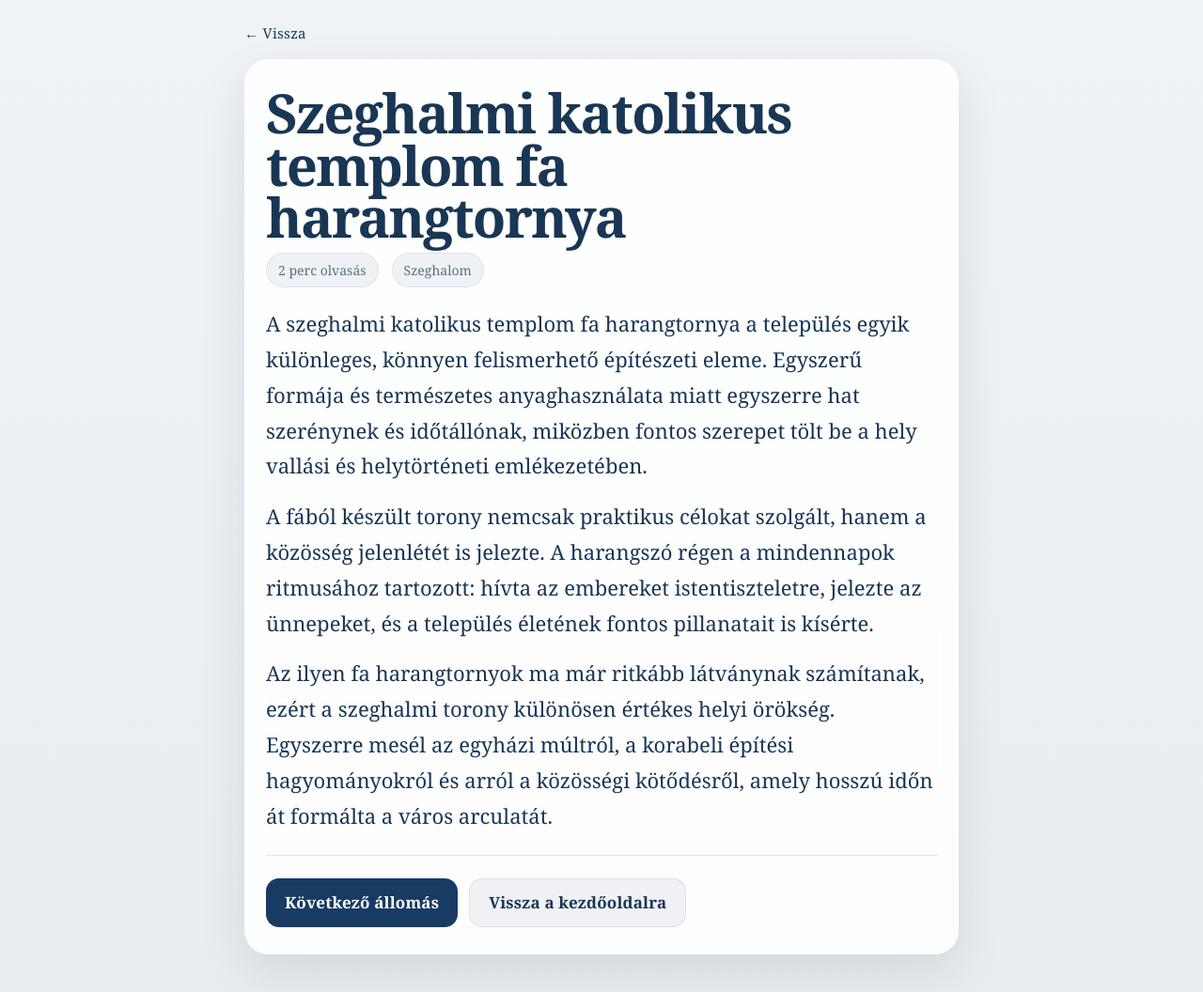
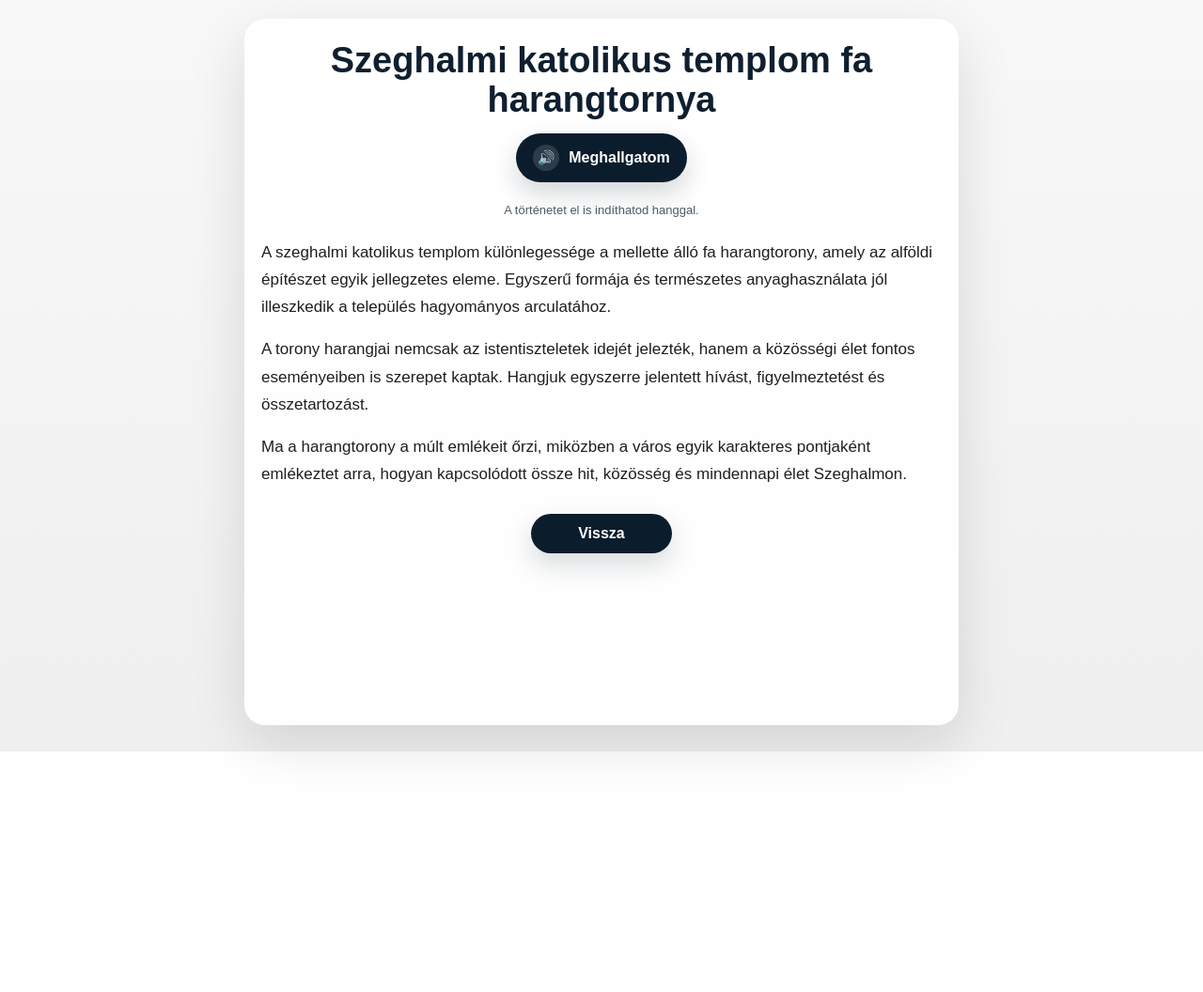
Before and after one commit to Crieto08/-memora-demo, a plain HTML site: page tortenet.html in a window 1280 px wide. Shown: the whole page at 94% size. After the commit the page ends 800 px from the top, so only its background shows below. Drawn offline with Linux system fonts and the light colour scheme.

Commit message:
Add files via upload

```diff
--- a/tortenet.html
+++ b/tortenet.html
@@ -1,172 +1,157 @@
-<!doctype html>
+<!DOCTYPE html>
 <html lang="hu">
 <head>
-  <meta charset="utf-8" />
-  <meta name="viewport" content="width=device-width, initial-scale=1, viewport-fit=cover" />
-  <title>Szeghalmi katolikus templom fa harangtornya</title>
+  <meta charset="UTF-8" />
+  <meta name="viewport" content="width=device-width, initial-scale=1.0" />
+  <title>Történet</title>
   <style>
-    :root {
-      --bg: #eef1f4;
-      --card: rgba(255,255,255,0.88);
-      --text: #193654;
-      --muted: #5d6d7e;
-      --line: rgba(24, 59, 99, 0.12);
-      --button: #183b63;
-      --button-hover: #214b7a;
-      --shadow: 0 20px 50px rgba(18, 33, 48, 0.10);
+    * { box-sizing: border-box; }
+    body {
+      margin: 0;
+      font-family: Arial, sans-serif;
+      background: linear-gradient(180deg, #f8f8f8 0%, #efefef 100%);
+      color: #1f1f1f;
     }
-
-    * { box-sizing: border-box; }
-
-    html, body {
-      margin: 0;
-      padding: 0;
-      background: linear-gradient(180deg, #eff3f6 0%, #e8edf1 100%);
-      color: var(--text);
-      font-family: Georgia, "Times New Roman", serif;
+    .page {
+      min-height: 100svh;
+      display: flex;
+      justify-content: center;
+      padding: 20px 16px 28px;
     }
-
-    body {
-      min-height: 100vh;
-      padding: 24px 16px 40px;
+    .card {
+      width: 100%;
+      max-width: 760px;
+      background: rgba(255,255,255,0.92);
+      border-radius: 22px;
+      box-shadow: 0 20px 60px rgba(0,0,0,0.12);
+      padding: 24px 18px 28px;
+      backdrop-filter: blur(10px);
     }
-
-    .wrap {
-      max-width: 760px;
-      margin: 0 auto;
+    h1 {
+      margin: 0 0 14px;
+      font-size: clamp(26px, 5vw, 38px);
+      line-height: 1.1;
+      text-align: center;
+      color: #0f1f2f;
     }
-
+    .meta {
+      display: flex;
+      justify-content: center;
+      margin: 0 0 22px;
+    }
+    .audio-btn {
+      border: 0;
+      background: #0b1c2c;
+      color: #fff;
+      border-radius: 999px;
+      padding: 12px 18px;
+      font-size: 16px;
+      font-weight: 700;
+      display: inline-flex;
+      align-items: center;
+      gap: 10px;
+      cursor: pointer;
+      box-shadow: 0 12px 28px rgba(11,28,44,0.18);
+    }
+    .audio-btn:active { transform: translateY(1px); }
+    .icon {
+      width: 28px;
+      height: 28px;
+      display: inline-flex;
+      align-items: center;
+      justify-content: center;
+      border-radius: 50%;
+      background: rgba(255,255,255,0.14);
+      font-size: 15px;
+    }
+    .status {
+      text-align: center;
+      min-height: 20px;
+      font-size: 13px;
+      color: #4d5b67;
+      margin: 10px 0 18px;
+    }
+    .content {
+      font-size: 17px;
+      line-height: 1.72;
+    }
+    .content p { margin: 0 0 16px; }
+    .actions {
+      display: flex;
+      justify-content: center;
+      margin-top: 28px;
+    }
     .back {
       display: inline-flex;
       align-items: center;
-      gap: 8px;
-      margin-bottom: 18px;
+      justify-content: center;
+      min-width: 150px;
       text-decoration: none;
-      color: var(--text);
-      font-size: 15px;
-      letter-spacing: 0.02em;
+      background: #0b1c2c;
+      color: #fff;
+      padding: 12px 20px;
+      border-radius: 999px;
+      font-weight: 700;
+      box-shadow: 0 12px 28px rgba(11,28,44,0.16);
     }
-
-    .back:hover { opacity: 0.8; }
-
-    .card {
-      background: var(--card);
-      border: 1px solid rgba(255,255,255,0.75);
-      backdrop-filter: blur(12px);
-      border-radius: 26px;
-      box-shadow: var(--shadow);
-      padding: 28px 22px;
-    }
-
-    h1 {
-      margin: 0 0 10px;
-      font-size: clamp(34px, 8vw, 58px);
-      line-height: 0.96;
-      letter-spacing: -0.03em;
-    }
-
-    .meta {
-      display: flex;
-      flex-wrap: wrap;
-      gap: 10px 14px;
-      font-size: 14px;
-      color: var(--muted);
-      margin-bottom: 20px;
-    }
-
-    .meta span {
-      padding: 8px 12px;
-      border-radius: 999px;
-      background: rgba(24, 59, 99, 0.06);
-      border: 1px solid rgba(24, 59, 99, 0.08);
-    }
-
-    p {
-      margin: 0 0 16px;
-      font-size: clamp(18px, 4.2vw, 22px);
-      line-height: 1.72;
-    }
-
-    .divider {
-      height: 1px;
-      background: var(--line);
-      margin: 22px 0;
-    }
-
-    .cta-row {
-      display: flex;
-      gap: 12px;
-      flex-wrap: wrap;
-      margin-top: 24px;
-    }
-
-    .button {
-      display: inline-flex;
-      align-items: center;
-      justify-content: center;
-      min-height: 52px;
-      padding: 0 20px;
-      border-radius: 14px;
-      text-decoration: none;
-      font-size: 17px;
-      font-weight: 600;
-      letter-spacing: 0.01em;
-      transition: background 0.18s ease, transform 0.18s ease;
-    }
-
-    .button-primary {
-      background: var(--button);
-      color: #fff;
-    }
-
-    .button-primary:hover {
-      background: var(--button-hover);
-      transform: translateY(-1px);
-    }
-
-    .button-secondary {
-      background: rgba(24, 59, 99, 0.06);
-      color: var(--text);
-      border: 1px solid rgba(24, 59, 99, 0.08);
-    }
-
-    .button-secondary:hover {
-      background: rgba(24, 59, 99, 0.1);
-      transform: translateY(-1px);
+    @media (max-width: 480px) {
+      .card { padding: 20px 14px 24px; border-radius: 18px; }
+      .content { font-size: 16px; }
+      .audio-btn { width: 100%; justify-content: center; }
+      .back { width: 100%; }
+      .actions { margin-top: 24px; }
     }
   </style>
 </head>
 <body>
-  <div class="wrap">
-    <a class="back" href="index.html">← Vissza</a>
-
-    <article class="card">
+  <div class="page">
+    <main class="card">
       <h1>Szeghalmi katolikus templom fa harangtornya</h1>
 
       <div class="meta">
-        <span>2 perc olvasás</span>
-        <span>Szeghalom</span>
+        <button class="audio-btn" id="playButton" type="button" aria-label="Hang lejátszása">
+          <span class="icon">🔊</span>
+          <span>Meghallgatom</span>
+        </button>
       </div>
 
-      <p>
-        A szeghalmi katolikus templom fa harangtornya a település egyik különleges, könnyen felismerhető építészeti eleme. Egyszerű formája és természetes anyaghasználata miatt egyszerre hat szerénynek és időtállónak, miközben fontos szerepet tölt be a hely vallási és helytörténeti emlékezetében.
-      </p>
+      <div class="status" id="audioStatus">A történetet el is indíthatod hanggal.</div>
 
-      <p>
-        A fából készült torony nemcsak praktikus célokat szolgált, hanem a közösség jelenlétét is jelezte. A harangszó régen a mindennapok ritmusához tartozott: hívta az embereket istentiszteletre, jelezte az ünnepeket, és a település életének fontos pillanatait is kísérte.
-      </p>
+      <section class="content">
+        <p>A szeghalmi katolikus templom különlegessége a mellette álló fa harangtorony, amely az alföldi építészet egyik jellegzetes eleme. Egyszerű formája és természetes anyaghasználata jól illeszkedik a település hagyományos arculatához.</p>
+        <p>A torony harangjai nemcsak az istentiszteletek idejét jelezték, hanem a közösségi élet fontos eseményeiben is szerepet kaptak. Hangjuk egyszerre jelentett hívást, figyelmeztetést és összetartozást.</p>
+        <p>Ma a harangtorony a múlt emlékeit őrzi, miközben a város egyik karakteres pontjaként emlékeztet arra, hogyan kapcsolódott össze hit, közösség és mindennapi élet Szeghalmon.</p>
+      </section>
 
-      <p>
-        Az ilyen fa harangtornyok ma már ritkább látványnak számítanak, ezért a szeghalmi torony különösen értékes helyi örökség. Egyszerre mesél az egyházi múltról, a korabeli építési hagyományokról és arról a közösségi kötődésről, amely hosszú időn át formálta a város arculatát.
-      </p>
+      <div class="actions">
+        <a class="back" href="index.html">Vissza</a>
+      </div>
+    </main>
+  </div>
 
-      <div class="divider"></div>
+  <audio id="audioPlayer" preload="auto">
+    <source src="Templom_hang.mp3" type="audio/mpeg" />
+  </audio>
 
-      <div class="cta-row">
-        <a class="button button-primary" href="https://maps.app.goo.gl/ie2mdJMbcxQKw8uB8" target="_blank" rel="noopener noreferrer">Következő állomás</a>
-        <a class="button button-secondary" href="index.html">Vissza a kezdőoldalra</a>
-      </div>
-    </article>
-  </div>
+  <script>
+    const audio = document.getElementById('audioPlayer');
+    const button = document.getElementById('playButton');
+    const statusEl = document.getElementById('audioStatus');
+
+    button.addEventListener('click', async () => {
+      try {
+        audio.pause();
+        audio.currentTime = 0;
+        await audio.play();
+        statusEl.textContent = 'Lejátszás folyamatban…';
+      } catch (err) {
+        statusEl.textContent = 'A lejátszás nem indult el.';
+      }
+    });
+
+    audio.addEventListener('ended', () => {
+      statusEl.textContent = 'A hanganyag véget ért.';
+    });
+  </script>
 </body>
 </html>
```
Also changed, not shown: helyszinvalaszto.html (added, +94 -0 lines), index.html (+59 -49 lines), Gomb_1.png (added), Gomb_2.png (added), Gomb_3.png (added), Gomb_4.png (added), Gomb_5.png (added), 1 other file.
